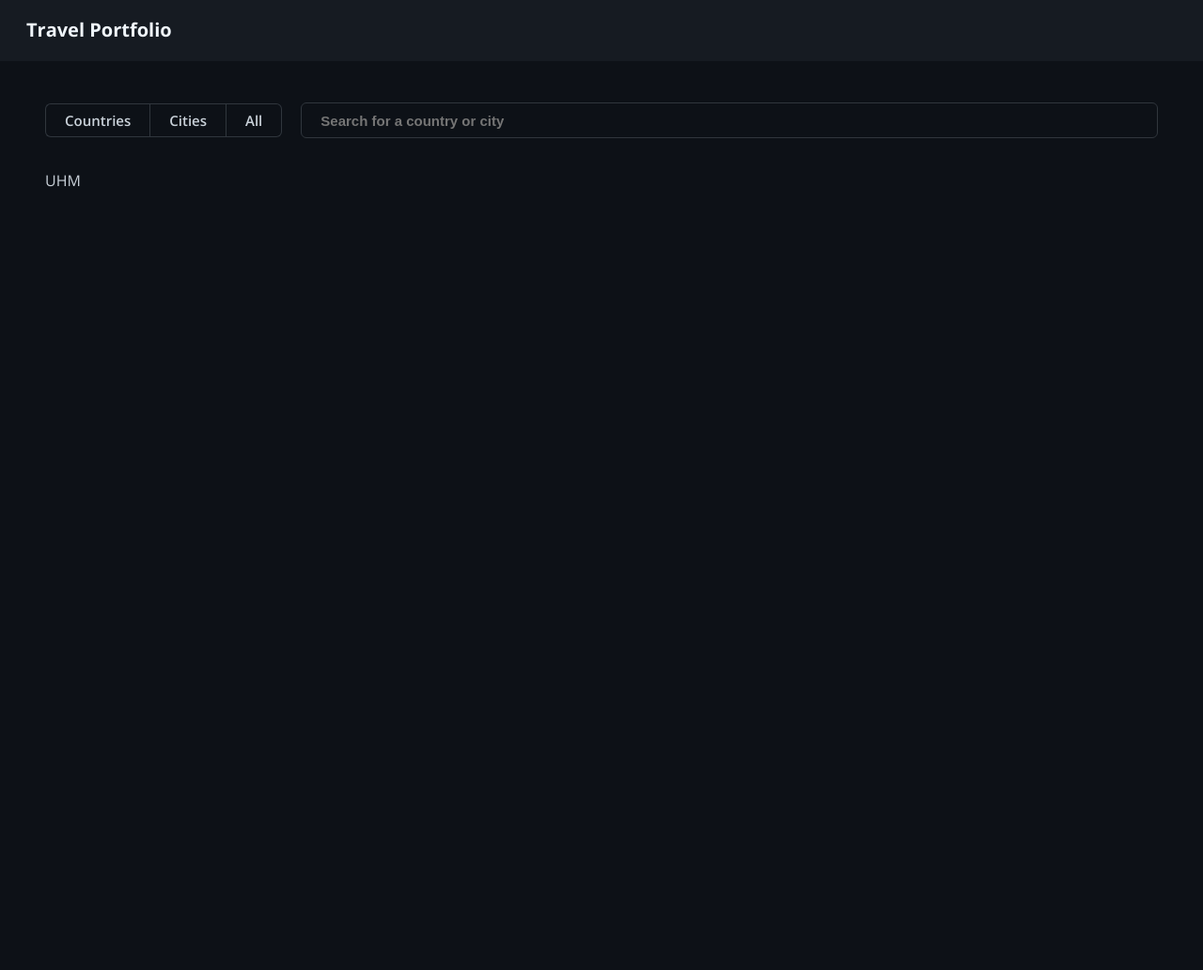
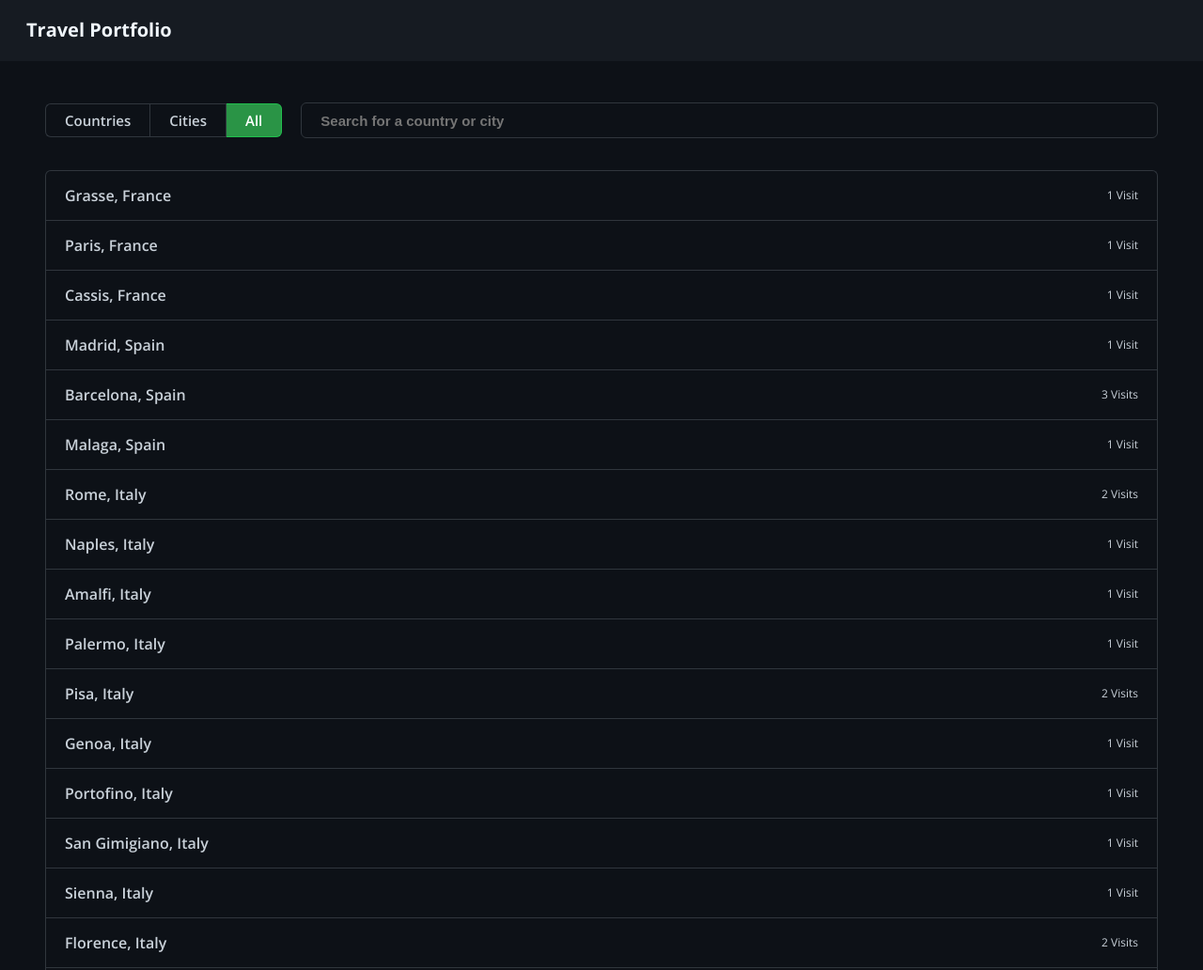
Before and after one commit to ntrappe/travel, a plain HTML site: page database.html in a window 1280 px wide. Shown: the top 1032 px of the page at 94% size. Before the commit the page ends 800 px from the top, so only its background shows below. Drawn offline with nearby package versions, Linux system fonts and the light colour scheme.

Commit message:
active filter with css and default populate results

```diff
--- a/build.js
+++ b/build.js
@@ -10,13 +10,14 @@ document.head.appendChild(styles);
  * Create "filter" items
  */
 const countryFilter = document.createElement('p');
-countryFilter.setAttribute('class', 'filter-selector');
+countryFilter.setAttribute('class', 'off-filter');
 countryFilter.innerHTML = 'Countries';
 const cityFilter = document.createElement('p');
-cityFilter.setAttribute('class', 'filter-selector');
+cityFilter.setAttribute('class', 'off-filter');
 cityFilter.innerHTML = 'Cities';
 const allFilter = document.createElement('p');
-allFilter.setAttribute('class', 'filter-selector');
+allFilter.setAttribute('class', 'off-filter');
+allFilter.setAttribute('id', 'all-filter');
 allFilter.innerHTML = 'All';
 
 const filterContainer = document.getElementById('filter-container');
--- a/database.css
+++ b/database.css
@@ -46,13 +46,14 @@ p:hover {
   font-weight: 600;
   font-size: 15px;
   background-color: #0d1117;
-  border-color: #30363d;
+  border-color: #30363d !important;
   color: #c9d1d9;
   height: 38px;
   width: 100%;
 }
 
-.filter-selector {
+.off-filter,
+.active-filter {
   border: 1.5px solid;
   padding: 7px 20px;
   text-align: center !important;
@@ -63,26 +64,30 @@ p:hover {
   color: #c9d1d9;
 }
 
-.filter-selector:first-child {
+.off-filter:first-child,
+.active-filter:first-child {
   border-top-left-radius: 6px;
   border-bottom-left-radius: 6px;
   border-right: none;
 }
 
-.filter-selector:last-child {
+.off-filter:last-child,
+.active-filter:last-child {
   border-top-right-radius: 6px;
   border-bottom-right-radius: 6px;
   border-left: none;
 }
 
-.filter-selector:hover {
+.off-filter:hover {
   background-color: #161b22;
   color: #c9d1d9;
 }
 
-.filter-selector:active {
-  background-color: #276aeb;
-  border-color: #3d87fd;
+.active-filter,
+.active-filter:hover {
+  background-color: #2a9446;
+  border-color: #21bf4d;
+  color: #fff;
 }
 
 #results-container {
@@ -125,3 +130,10 @@ p:hover {
 * {
   box-sizing: border-box;
 }
+
+/* remove red border default */
+input,
+input:focus {
+  box-shadow: none !important;
+  outline: none !important;
+}
--- a/script.js
+++ b/script.js
@@ -2,6 +2,7 @@
 // eslint-disable-next-line import/extensions
 import './build.js';
 
+const allFilter = document.getElementById('all-filter');
 const resultsContainer = document.getElementById('results-container');
 const searchBar = document.getElementById('search-bar');
 
@@ -46,6 +47,7 @@ function removeAllChildren(parent) {
  * @param {Array} arr city/country objects
  */
 function populateDatabase(arr) {
+  console.log("add results to page");
   // clear previous results
   removeAllChildren(resultsContainer);
 
@@ -89,14 +91,23 @@ searchBar.addEventListener('keyup', (e) => {
   }
 });
 
+function updateAllFilter(on) {
+  console.log('update filter to ' + on);
+  if (on) {
+    allFilter.setAttribute('class', 'active-filter');
+  } else {
+    allFilter.setAttribute('class', 'off-filter');
+  }
+};
+
 /**
  * Populate data when page loads
  */
 window.addEventListener('load', () => {
-  console.log('fetching');
   fetch('./data.json')
     .then((response) => response.json())
     .then((data) => {
+      console.log("reading from json file");
       for (let i = 0; i < data.length; i++) {
         const loc = {};
         loc.city = data[i].City;
@@ -104,5 +115,7 @@ window.addEventListener('load', () => {
         loc.visits = data[i].Visits;
         arrLocations.push(loc);
       }
+      updateAllFilter(true);
+      populateDatabase(arrLocations);
     });
 });
```
Also changed, not shown: favicon.ico (added).
